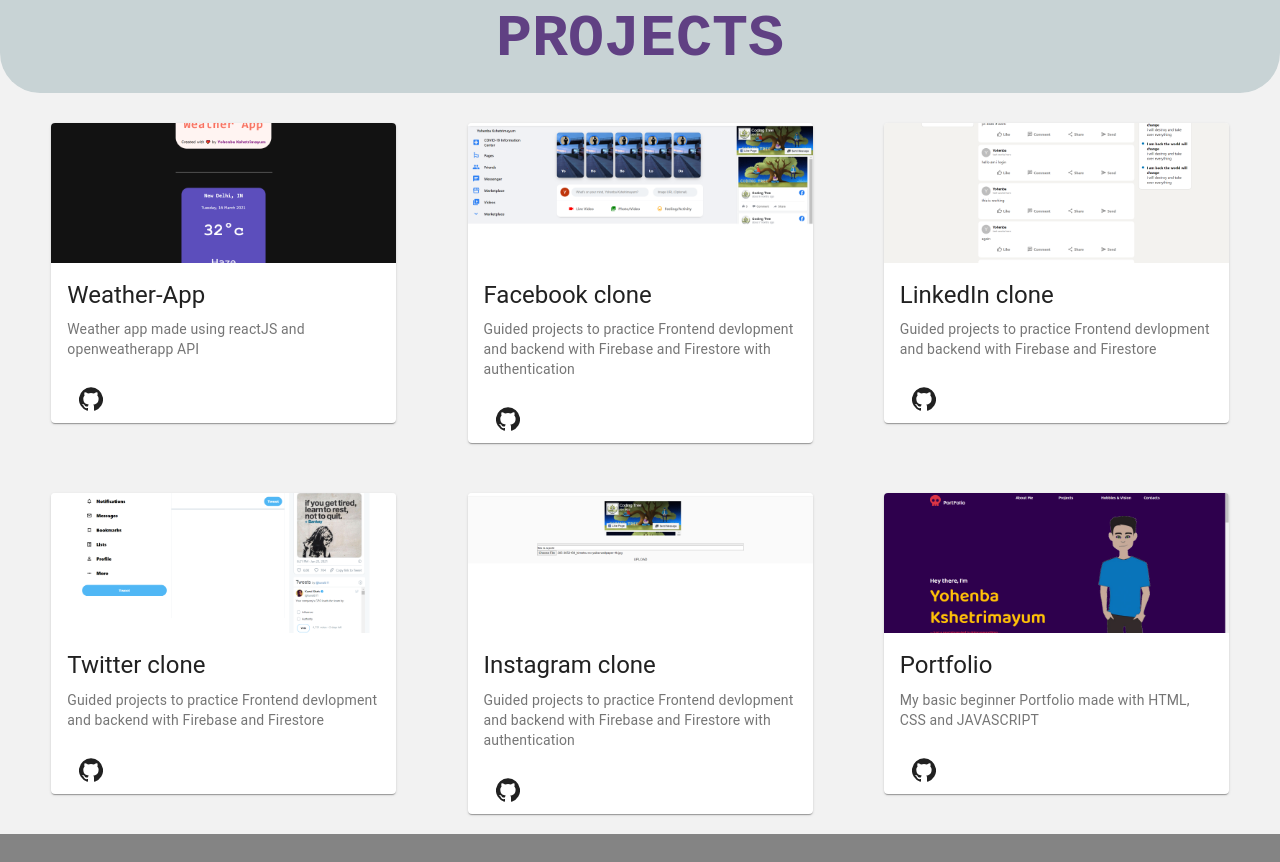
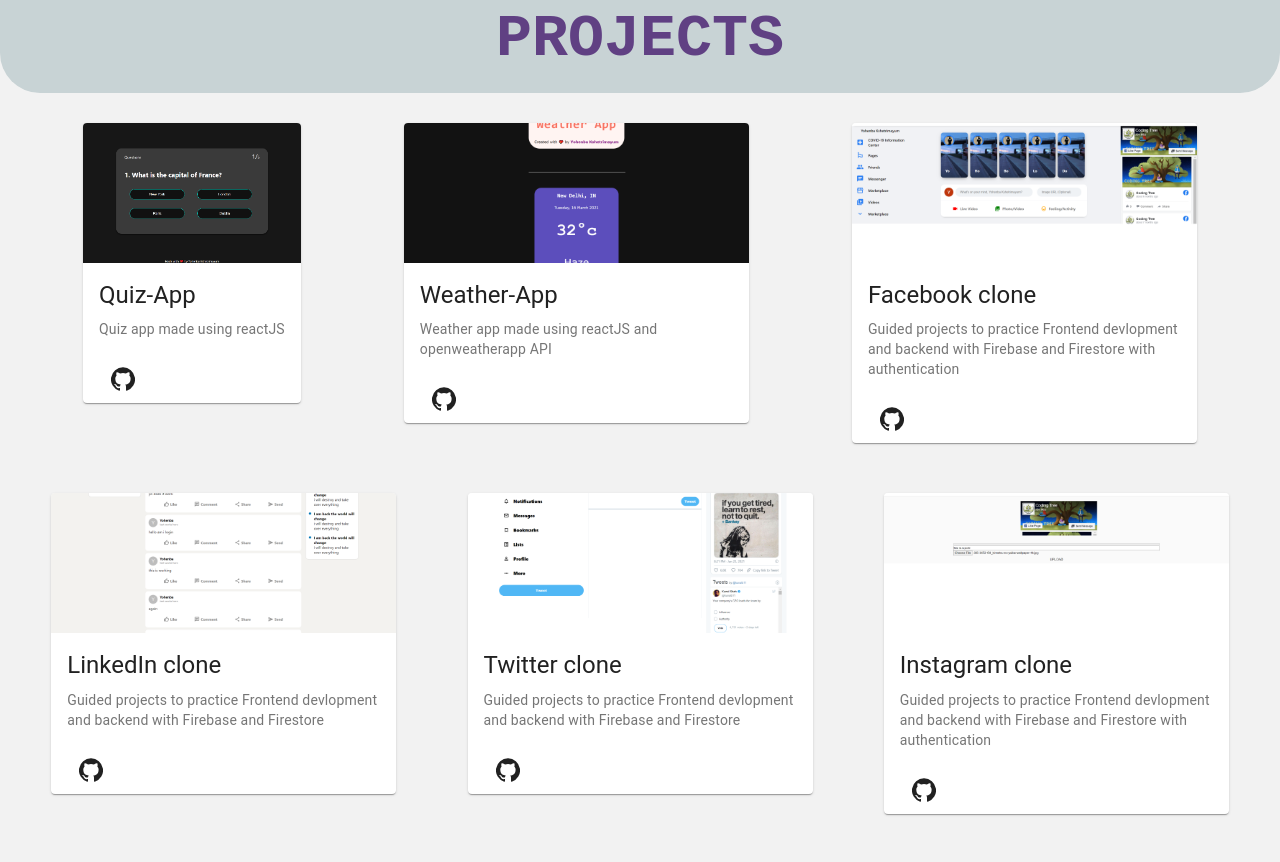
Before and after one commit to Yohenba18/Portfolio, a React (Create React App) app: page / in a window 1280 px wide. Shown: the part 1400-2262 px from the top of the page. Built offline with nearby package versions, Linux system fonts and the light colour scheme.

Commit message:
portfolio v5.1 update

```diff
--- a/src/Components/Project.js
+++ b/src/Components/Project.js
@@ -7,6 +7,7 @@
 import twitter from "../images/twitter.png";
 import instagram from "../images/instagram.png";
 import weather from "../images/weather.png";
+import quiz from "../images/quiz.png";
 
 
 function Project() {
@@ -16,6 +17,12 @@
         <h1>PROJECTS</h1>
       </div>
       <div className="project__cards">
+        <ProjectCard
+          title="Quiz-App"
+          description="Quiz app made using reactJS"
+          link="https://github.com/Yohenba18/Quiz-app"
+          image={quiz}
+        />
         <ProjectCard
           title="Weather-App"
           description="Weather app made using reactJS and openweatherapp API"
--- a/src/Components/ProjectCard.css
+++ b/src/Components/ProjectCard.css
@@ -3,6 +3,10 @@
     margin-top: 30px;
 }
 
-a {
+a{
     text-decoration: none !important;
   }
+
+CardMedia{
+    overflow: scroll !important;
+}
```
Also changed, not shown: src/images/quiz.png (added).
